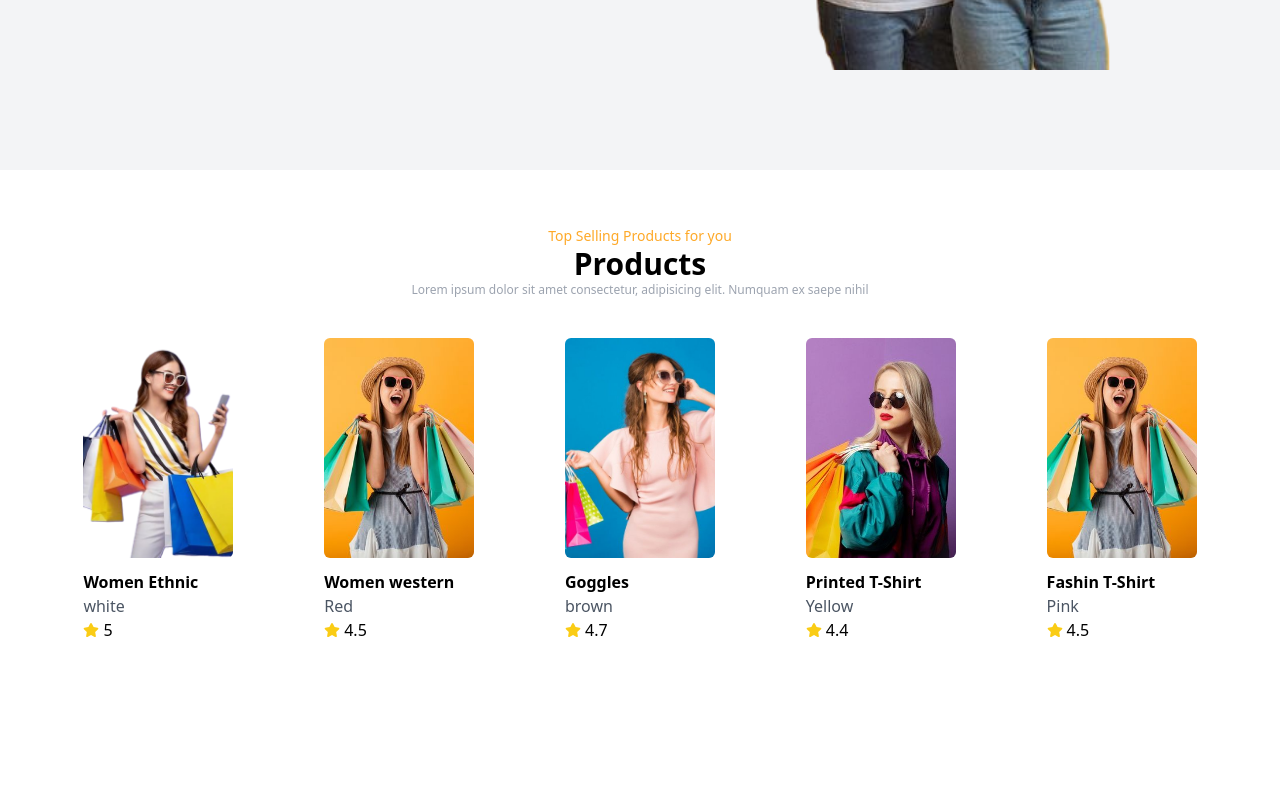
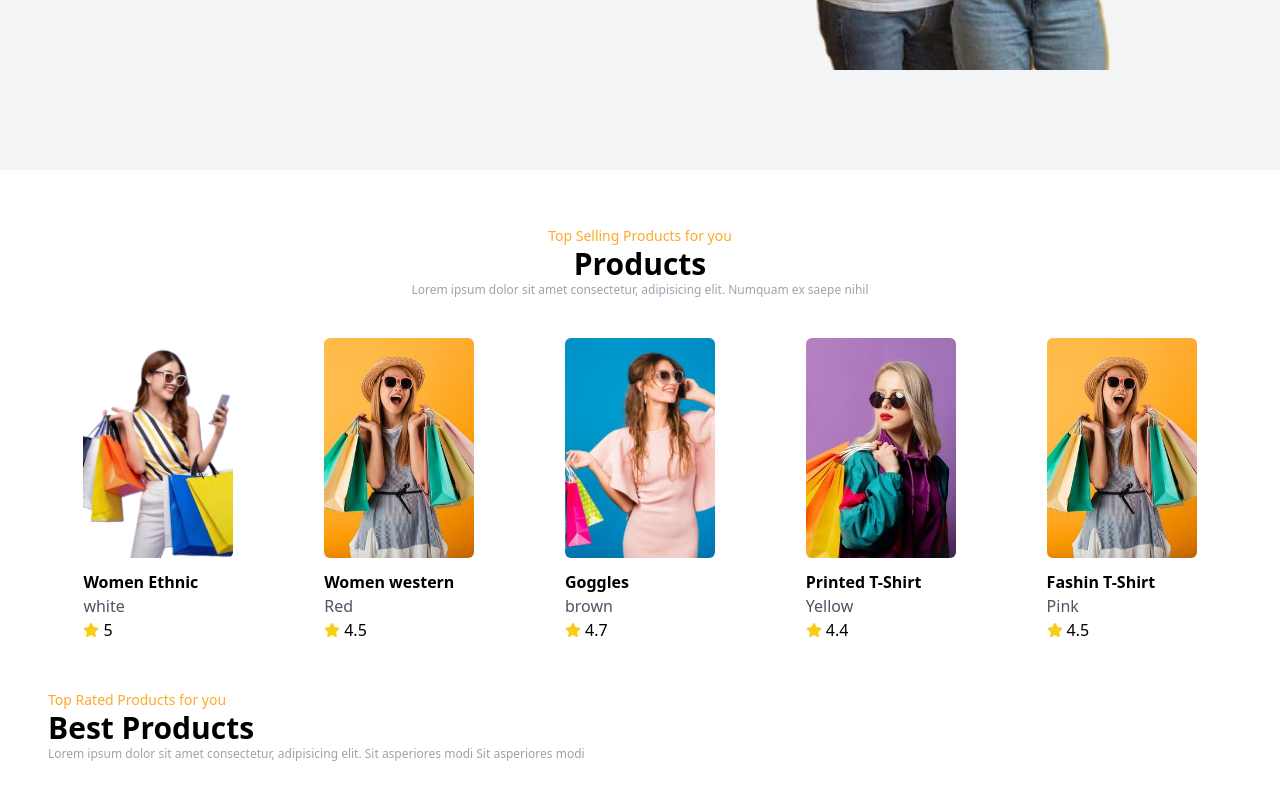
Before and after one commit to wacho91/Fashon-boutique, a React (Vite) app: page / in a window 1280 px wide. Shown: the part 572-1372 px from the top of the page. Before the commit the page ends 1262 px from the top, so only its background shows below. Built offline with nearby package versions, Linux system fonts and the light colour scheme.

Commit message:
Component TopProduct

```diff
--- a/src/App.jsx
+++ b/src/App.jsx
@@ -2,9 +2,11 @@ import { useEffect } from "react";
 import Hero from "./component/Hero/Hero"
 import Navbar from "./component/Navbar/Navbar"
 import Products from "./component/Products/Products"
+import TopProducts from "./component/TopProducts/TopProducts";
 
 import AOS from "aos";
 import "aos/dist/aos.css";
+
 
 function App() {
 
@@ -24,6 +26,7 @@ function App() {
       <Navbar />
       <Hero />
       <Products />
+      <TopProducts />
     </div>
   )
 }
--- /dev/null
+++ b/src/component/TopProducts/TopProducts.jsx
@@ -0,0 +1,25 @@
+
+
+const TopProducts = () => {
+  return (
+    <div>
+        <div className="container">
+            {/* Header section */}
+            <div className="text-left mb-24">
+            <p data-aos="fade-up" className="text-sm text-primary">
+                Top Rated Products for you
+            </p>
+            <h1 data-aos="fade-up" className="text-3xl font-bold">
+                Best Products
+            </h1>
+            <p data-aos="fade-up" className="text-xs text-gray-400">
+                Lorem ipsum dolor sit amet consectetur, adipisicing elit. Sit
+                asperiores modi Sit asperiores modi
+            </p>
+            </div>
+        </div>
+    </div>
+  )
+}
+
+export default TopProducts
```
